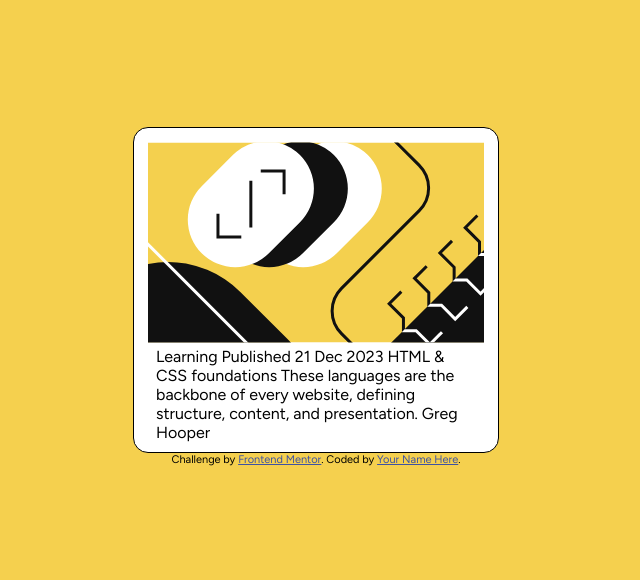
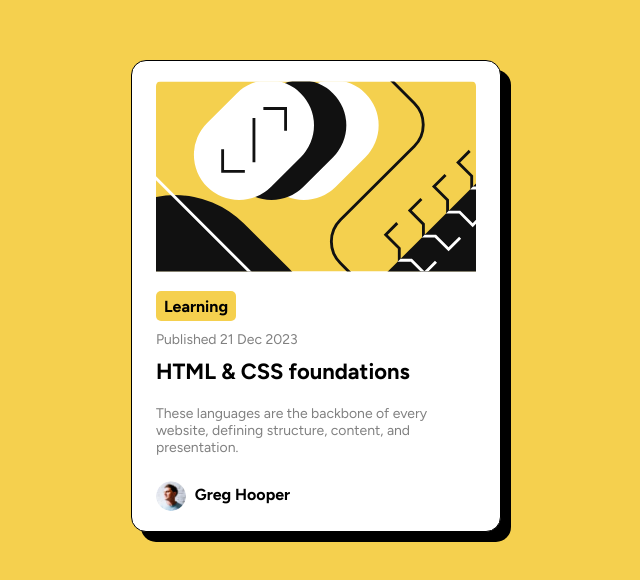
Before and after one commit to 55Curry/blog, a plain HTML site: page index.html in a window 1280 px wide. Shown: the part 104-684 px from the top of the page, without its empty margins (324-964 px from the left). Drawn offline with Linux system fonts and the light colour scheme.

Commit message:
I do well

```diff
--- a/index.html
+++ b/index.html
@@ -1,40 +1,62 @@
 <!DOCTYPE html>
 <html lang="en">
   <head>
-  <meta charset="UTF-8">
-  <meta name="viewport" content="width=device-width, initial-scale=1.0"> <!-- displays site properly based on user's device -->
+    <meta charset="UTF-8" />
+    <meta name="viewport" content="width=device-width, initial-scale=1.0" />
+    <!-- displays site properly based on user's device -->
 
-  <link rel="icon" type="image/png" sizes="32x32" href="./assets/images/favicon-32x32.png">
-    <link rel="preconnect" href="https://fonts.googleapis.com">
-    <link rel="preconnect" href="https://fonts.gstatic.com" crossorigin>
-    <link href="https://fonts.googleapis.com/css2?family=Figtree:ital,wght@0,300..900;1,300..900&display=swap" rel="stylesheet">
-    <link rel="stylesheet" href="./main.css";>
+    <link
+      rel="icon"
+      type="image/png"
+      sizes="32x32"
+      href="./assets/images/favicon-32x32.png"
+    />
+    <link rel="preconnect" href="https://fonts.googleapis.com" />
+    <link rel="preconnect" href="https://fonts.gstatic.com" crossorigin />
+    <link
+      href="https://fonts.googleapis.com/css2?family=Figtree:ital,wght@0,300..900;1,300..900&display=swap"
+      rel="stylesheet"
+    />
+    <link rel="stylesheet" href="./main.css" ; />
     <title>Frontend Mentor | Blog preview card</title>
 
     <!-- Feel free to remove these styles or customise in your own stylesheet 👍 -->
     <style>
-    .attribution { font-size: 11px; text-align: center; }
-    .attribution a { color: hsl(228, 45%, 44%); }
+      .attribution {
+        font-size: 11px;
+        text-align: center;
+      }
+      .attribution a {
+        color: hsl(228, 45%, 44%);
+      }
     </style>
   </head>
   <body>
     <div class="container">
       <div class="card">
-            <img src="./assets/images/illustration-article.svg" alt="Victor Crest">
+        <img
+          class="image"
+          src="./assets/images/illustration-article.svg"
+          alt="Victor Crest"
+        />
       </div>
-  Learning
-
-  Published 21 Dec 2023
-
-  HTML & CSS foundations
-
-  These languages are the backbone of every website, defining structure, content, and presentation.
-
+      <div class="tag-background">
+        <div class="tag">Learning</div>
+      </div>
+      <div class="published-date">Published 21 Dec 2023</div>
+      <div class="post-title">HTML & CSS foundations</div>
+      <div class="post-article">
+        These languages are the backbone of every website, defining structure,
+        content, and presentation.
+      </div>
+      <div class="author-info">
+        <img
+          src="assets/images/image-avatar.webp"
+          alt="Author Avatar"
+          class="avatar"
+        />
         Greg Hooper
       </div>
-  <div class="attribution">
-    Challenge by <a href="https://www.frontendmentor.io?ref=challenge" target="_blank">Frontend Mentor</a>.
-    Coded by <a href="#">Your Name Here</a>.
     </div>
   </body>
 </html>
--- a/main.css
+++ b/main.css
@@ -1,13 +1,15 @@
-html, body {
+html,
+body {
   height: 100%;
   margin: 0;
   padding: 0;
 }
+
 body {
   font-family: "Figtree", sans-serif;
   font-size: 16px;
 
-    background-color: #F5D04E;
+  background-color: #f5d04e;
 
   display: flex;
   flex-direction: column;
@@ -16,16 +18,74 @@ body {
 }
 
 body .container {
-
   width: 320px;
   background-color: white;
-    padding: 14px 22px 10px 22px;
+  padding: 20px 24px 20px 24px;
+
+  display: flex;
+  flex-direction: column;
+  justify-content: center;
+  align-items: sta;
+
+  border: 1px black solid;
+  border-radius: 15px;
+
+  box-shadow: 10px 10px black;
+}
+
+.image {
+  width: 100%;
+  border-radius: 5px;
+
+  padding-bottom: 15px;
+}
+
+.tag-background {
+  width: 80px;
+  height: 30px;
+  background-color: #f5d04e;
 
   display: flex;
   flex-direction: column;
   justify-content: center;
   align-items: center;
+  border-radius: 5px;
 
-    border: 1px black solid;
-    border-radius: 15px;
+  margin-bottom: 10px;
 }
+
+.tag {
+  font-weight: bold;
+}
+
+.published-date {
+  color: gray;
+  font-size: 14px;
+  margin-bottom: 10px;
+}
+
+.post-title {
+  font-weight: bold;
+  font-size: 22px;
+  margin-bottom: 20px;
+}
+
+.post-article {
+  color: gray;
+  font-size: 14px;
+
+  margin-bottom: 25px;
+}
+.author-info {
+  font-weight: bold;
+}
+
+.avatar {
+  width: 30px;
+  height: 30px;
+  border-radius: 50%;
+
+  vertical-align: middle;
+
+  margin-right: 5px;
+}
```
Lines whose indentation alone changed are shown as unchanged.
